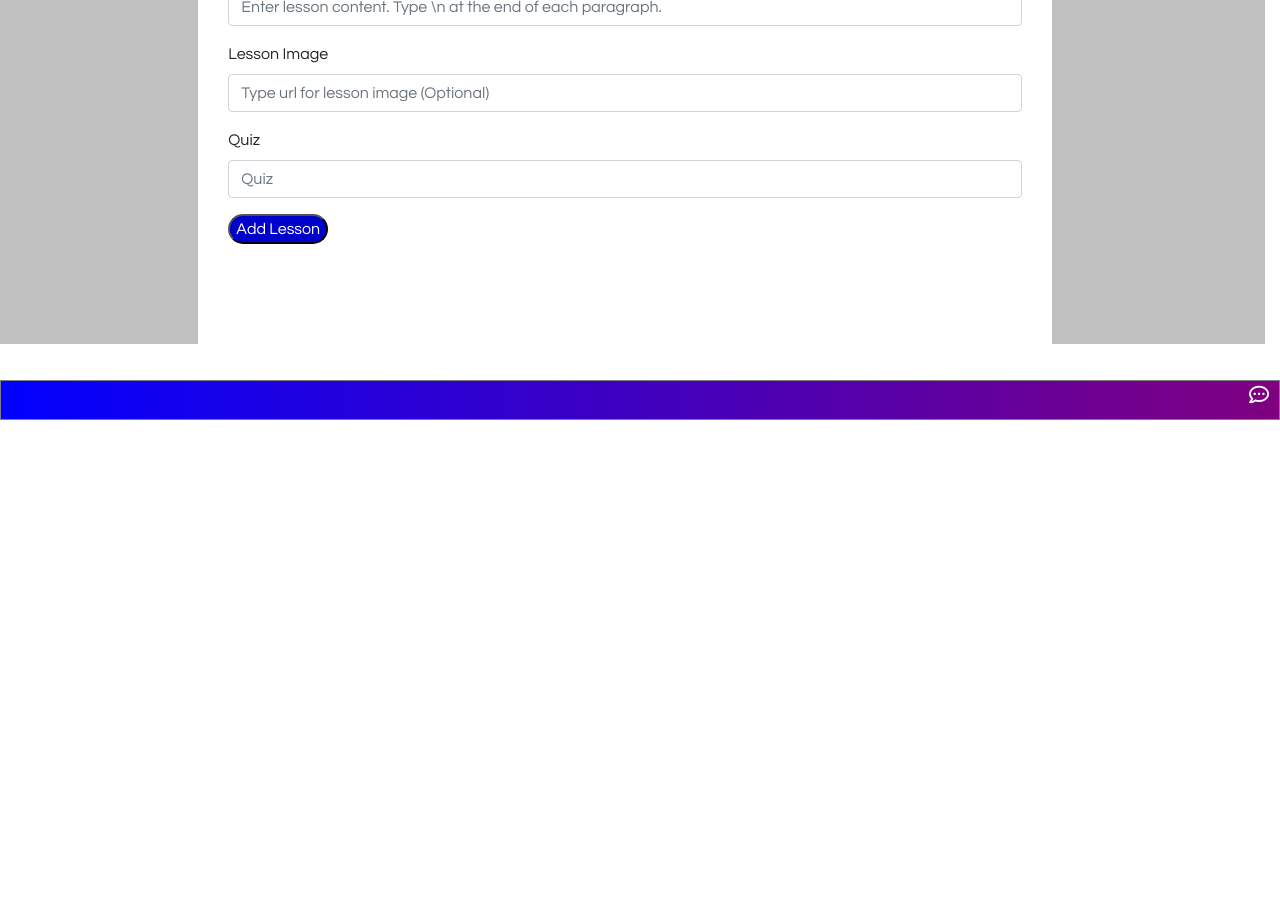
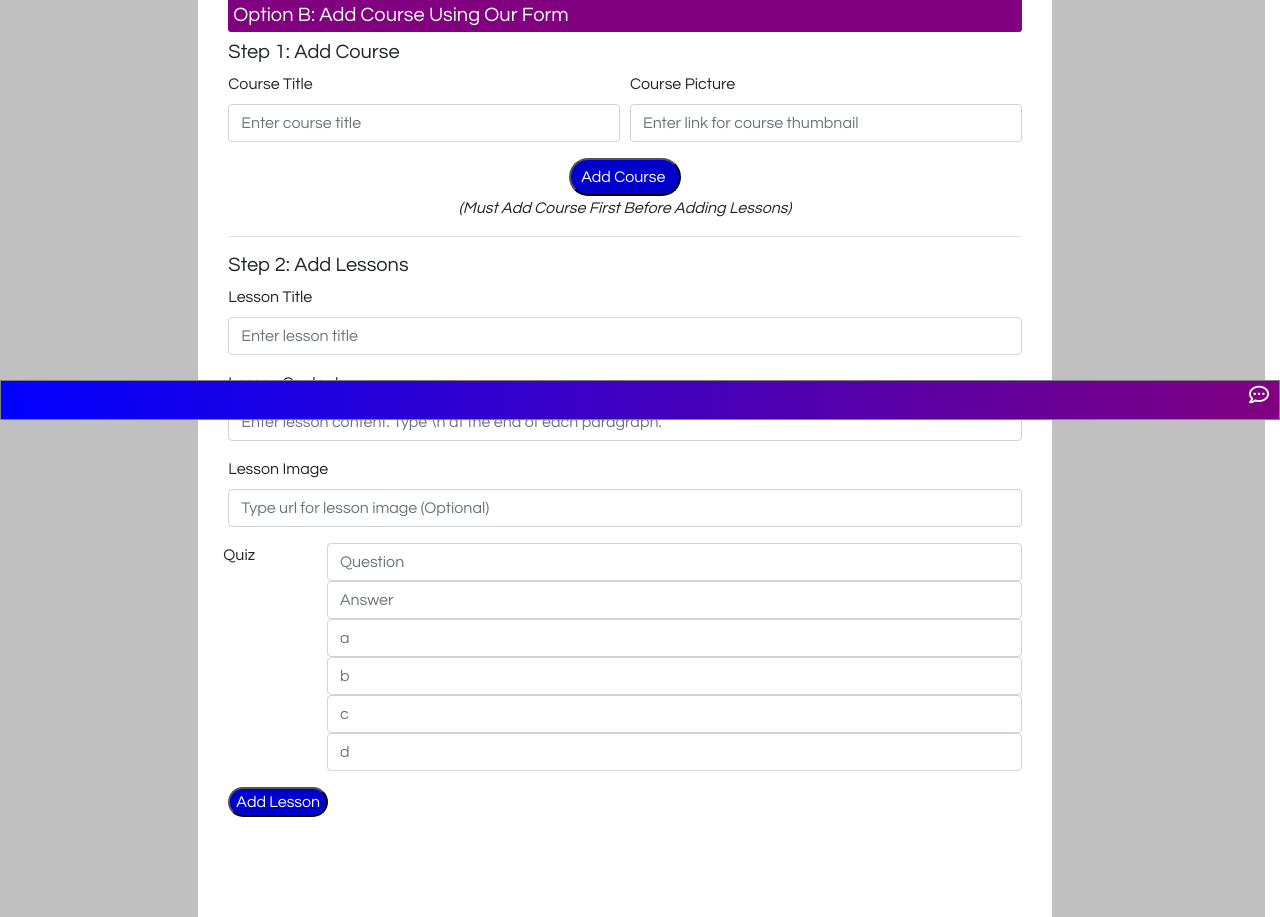
Before and after one commit to gglinoga/kaizen, a React (Create React App) app in the folder client/: page /Upload in a window 1280 px wide. Shown: the part 380-1297 px from the top of the page. Before the commit the page ends 800 px from the top, so only its background shows below. Built offline with nearby package versions, Linux system fonts and the light colour scheme.

Commit message:
CSS changes to form

```diff
--- a/client/src/components/Uploadform/Uploadform.js
+++ b/client/src/components/Uploadform/Uploadform.js
@@ -1,4 +1,5 @@
 import React, { Component } from "react";
+import sample from "../../images/sample.png"
 
 const style = {
 
@@ -25,6 +26,33 @@ const style = {
         color: "white",
         borderRadius: "20px"
     },
+
+    btn2: {
+        backgroundColor: "mediumblue",
+        color: "white",
+        display: "table",
+        margin: "auto",
+        borderRadius: "20px",
+        padding: "5px 10px",
+        textAlign: "center"
+    },
+
+    img: {
+        maxWidth: "400px"
+    },
+
+    title: {
+        backgroundColor: "purple",
+        padding: "5px 5px",
+        borderRadius: "3px",
+        color: "white"
+    },
+
+    center: {
+        textAlign: "center",
+        display: "table",
+        margin: "auto"
+    }
 }
 
 
@@ -36,7 +64,12 @@ class Uploadform extends Component {
         lessonMaterial: "",
         textContent: "",
         lessonPic: "",
-        quiz: "",
+        Question: "",
+        Answer: "",
+        a: "",
+        b: "",
+        c: "",
+        d: "",
         lessonNum: "",
         lessons: [],
         courseID: ""
@@ -176,14 +209,32 @@ class Uploadform extends Component {
 
             <div>
                 <div className="row" style={style.home}>
+
                     <div className="col-2"></div>
+
                     <div className="col-8" style={style.content}>
+                    <h5 style={style.title}>Option A: Add a file</h5>
+
+                        <div className="row">
+                            <div className="col-4">
                         <p>Select a file (.xls or .csv): </p>
                         <input type="file" name="myFile" />
                         <br></br>
                         <br></br>
+                        </div>
+                            <div className="col-8">
+                            <br></br>
+                            <p>Model File (Click to download to your computer)</p>
+                            <a href={sample}>
+                            <img src={sample} style={style.img} alt="sample"/>
+                            </a>
 
-
+                            </div>
+                            </div>
+                            <br></br>
+                            <br></br>
+                        <h5 style={style.title}>Option B: Add Course Using Our Form</h5>
+                        <h5>Step 1: Add Course</h5>
                         <form>
                             <div className="form-row">
                                 <div className="col">
@@ -214,13 +265,21 @@ class Uploadform extends Component {
                                         </input>
                                     </div>
                                 </div>
+                            </div>
+                            <div className="row">
+                                <div className="col-2"></div>
+                                <div className="col-8">
+                                <input type="submit" style={style.btn2} onClick={this.handleNewCourse} value="Add Course " />
+                                <h7 style={style.center}><i>(Must Add Course First Before Adding Lessons)</i></h7>
+                                </div>
+                                </div>
+                                <hr></hr>
 
-                                <input type="submit" style={style.btn} onClick={this.handleNewCourse} value="Add Course" />
-                            </div>
 
 
                             <div className="form-row">
                                 <div className="col">
+                                <h5>Step 2: Add Lessons</h5>
                                     <div className="form-group">
                                         <label for="lessonMaterial">Lesson Title</label>
                                         <input
@@ -271,18 +330,65 @@ class Uploadform extends Component {
                             </div>
 
                             <div className="form-row">
+                            <label for="quiz">Quiz</label>
+                                <div className="col-1"></div>
                                 <div className="col">
                                     <div className="form-group">
-                                        <label for="quiz">Quiz</label>
                                         <input
                                             type="text"
-                                            id="quiz"
-                                            name="quiz"
+                                            id="question"
+                                            name="question"
                                             class="form-control"
-                                            placeholder="Quiz"
-                                            value={this.state.quiz}
+                                            placeholder="Question"
+                                            value={this.state.question}
                                             onChange={this.handleInputChange}>
                                         </input>
+                                        <input
+                                            type="text"
+                                            id="answer"
+                                            name="answer"
+                                            class="form-control"
+                                            placeholder="Answer"
+                                            value={this.state.Answer}
+                                            onChange={this.handleInputChange}>
+                                        </input>
+                                        <input
+                                            type="text"
+                                            id="a"
+                                            name="a"
+                                            class="form-control"
+                                            placeholder="a"
+                                            value={this.state.a}
+                                            onChange={this.handleInputChange}>
+                                        </input>
+                                        <input
+                                            type="text"
+                                            id="b"
+                                            name="b"
+                                            class="form-control"
+                                            placeholder="b"
+                                            value={this.state.b}
+                                            onChange={this.handleInputChange}>
+                                        </input>
+                                        <input
+                                            type="text"
+                                            id="c"
+                                            name="c"
+                                            class="form-control"
+                                            placeholder="c"
+                                            value={this.state.c}
+                                            onChange={this.handleInputChange}>
+                                        </input>
+                                        <input
+                                            type="text"
+                                            id="d"
+                                            name="d"
+                                            class="form-control"
+                                            placeholder="d"
+                                            value={this.state.d}
+                                            onChange={this.handleInputChange}>
+                                        </input>
+
                                     </div>
                                 </div>
                             </div>
```
Also changed, not shown: client/src/images/sample.png (added), 1 other file (tests, documents, lock files or other folders).
